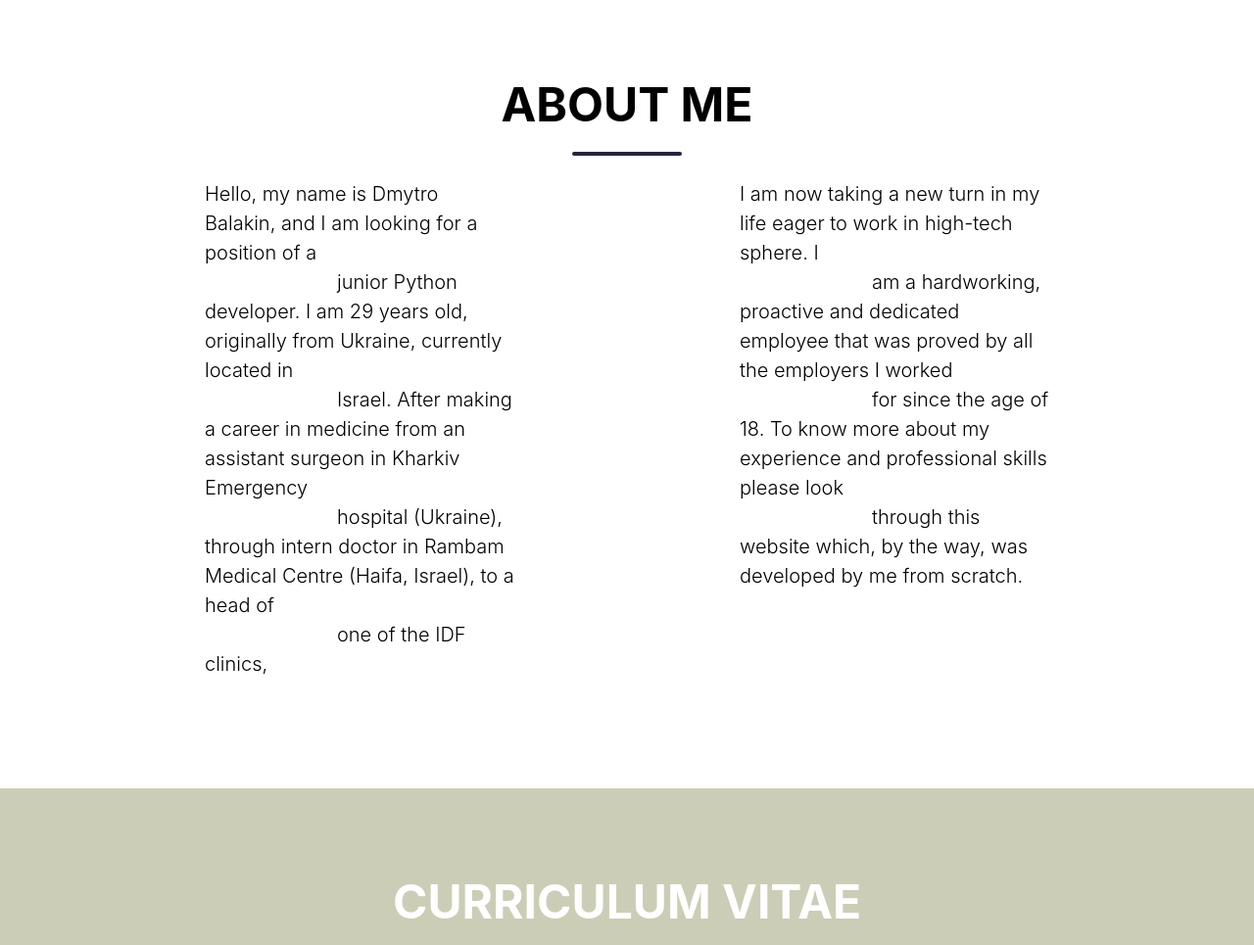
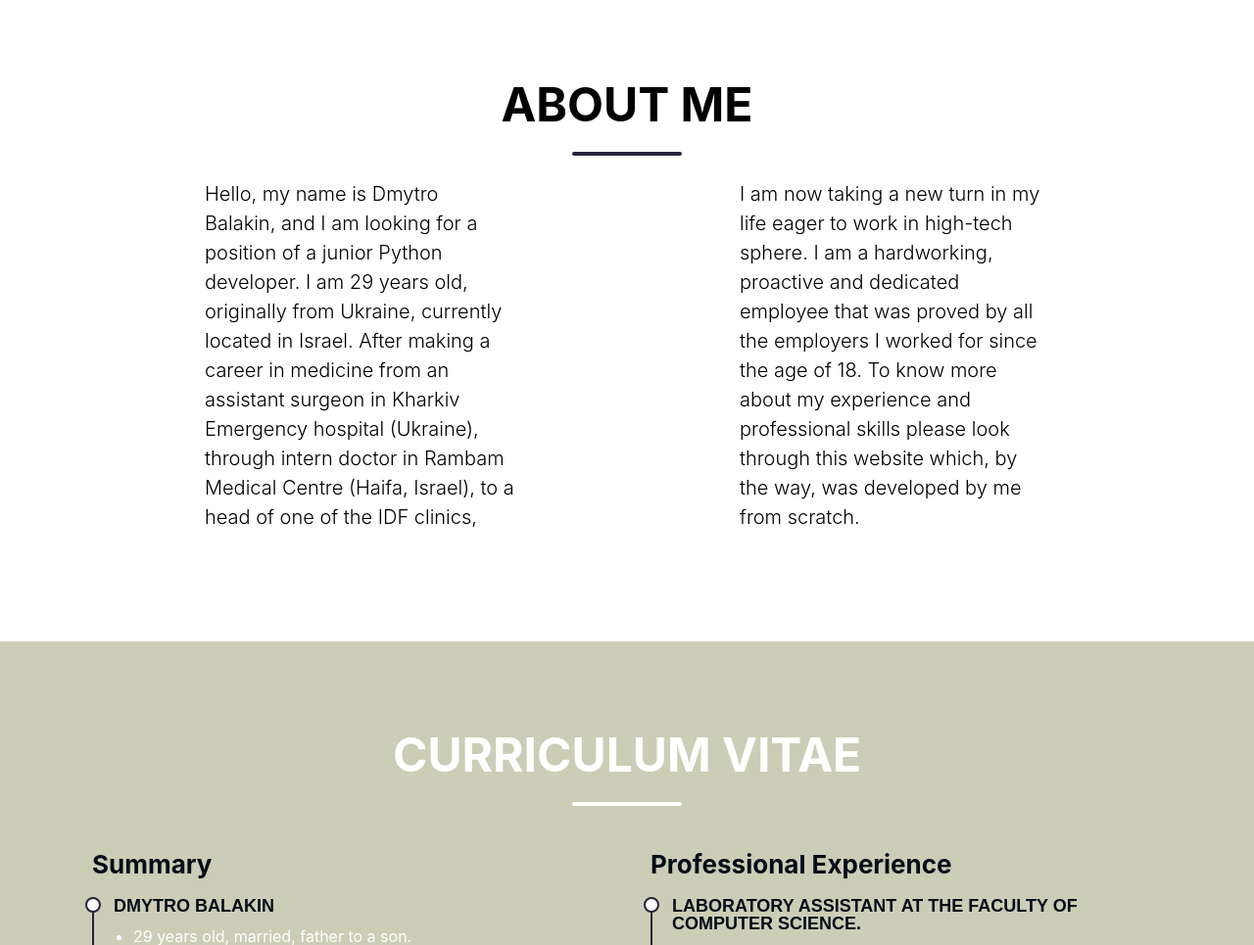
Before and after one commit to BalakaMd/Dmytro_Balakin_personal_website, a Flask app: page / in a window 1280 px wide. Shown: the part 809-1774 px from the top of the page at 98% size. Run offline with Flask 2, Linux system fonts and the light colour scheme; some libraries are stand-ins or nearby versions; some web fonts are replaced.

Commit message:
-bug fix

```diff
--- a/templates/index.html
+++ b/templates/index.html
@@ -112,14 +112,14 @@
         <div class="container">
             <div class="row ">
                 <div class="col-lg-4 ml-auto mr-auto ">
-                    <p class="pre-wrap lead">Hello, my name is Dmytro Balakin, and I am looking for a position of a
+                    <p class="lead">Hello, my name is Dmytro Balakin, and I am looking for a position of a
                         junior Python developer. I am 29 years old, originally from Ukraine, currently located in
                         Israel. After making a career in medicine from an assistant surgeon in Kharkiv Emergency
                         hospital (Ukraine), through intern doctor in Rambam Medical Centre (Haifa, Israel), to a head of
                         one of the IDF clinics,</p>
                 </div>
                 <div class="col-lg-4 ml-auto mr-auto">
-                    <p class="pre-wrap lead">I am now taking a new turn in my life eager to work in high-tech sphere. I
+                    <p class="lead">I am now taking a new turn in my life eager to work in high-tech sphere. I
                         am a hardworking, proactive and dedicated employee that was proved by all the employers I worked
                         for since the age of 18. To know more about my experience and professional skills please look
                         through this website which, by the way, was developed by me from scratch.</p>
```
